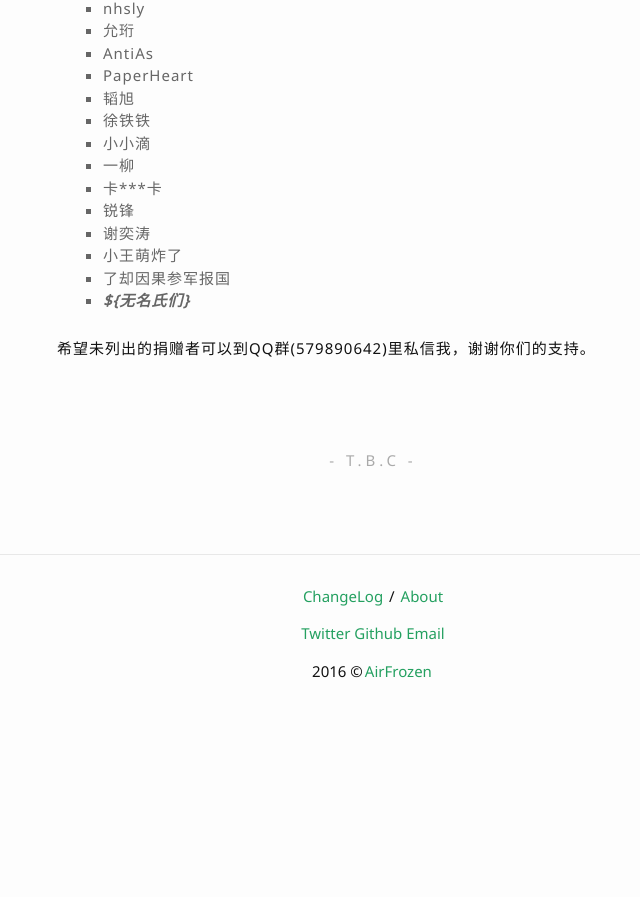
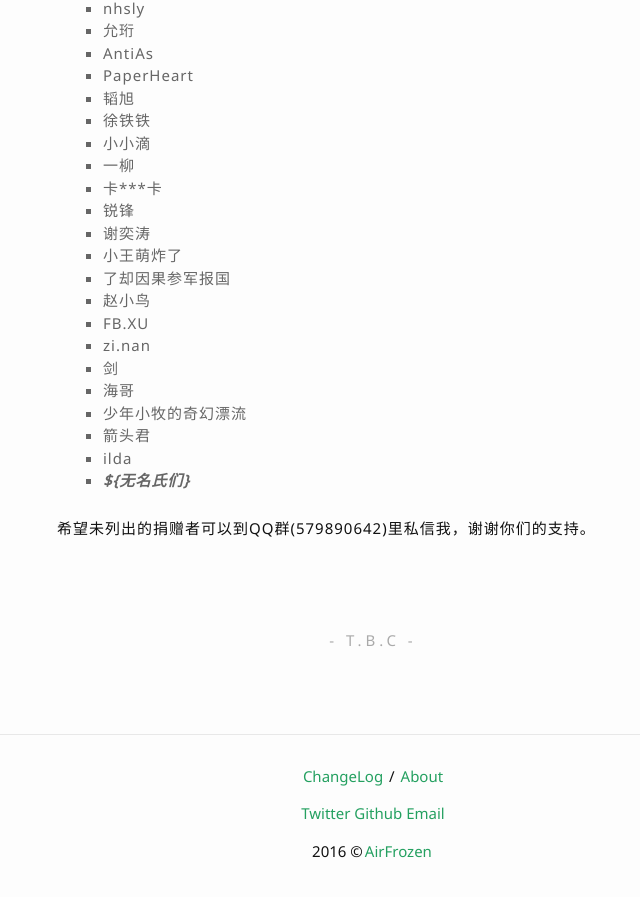
Before and after one commit to hyongbai/AirFrozen, a Jekyll site: the page built from _posts/2016-07-08-about.md, in a window 1280 px wide and 900 px high, scrolled down 1928 px. Shown: the top 897 px of the window, without its empty margins (267-907 px from the left). Built offline with Jekyll 4.4.1, drawn with Linux system fonts in a browser that asks for light colours; nearby versions of some CDN libraries; before the commit the page ends 2648 px from its top, so only the background shows below that.

Commit message:
【更新】捐赠名单

```diff
--- a/_posts/2016-07-08-about.md
+++ b/_posts/2016-07-08-about.md
@@ -79,6 +79,14 @@ AirFrozen目前免费以后也将免费且不设上限。
 - 谢奕涛
 - 小王萌炸了
 - 了却因果参军报国
+- 赵小鸟
+- FB.XU
+- zi.nan
+- 剑
+- 海哥
+- 少年小牧的奇幻漂流
+- 箭头君
+- ilda
 - ***${无名氏们}***
 
 希望未列出的捐赠者可以到QQ群(579890642)里私信我，谢谢你们的支持。
```
